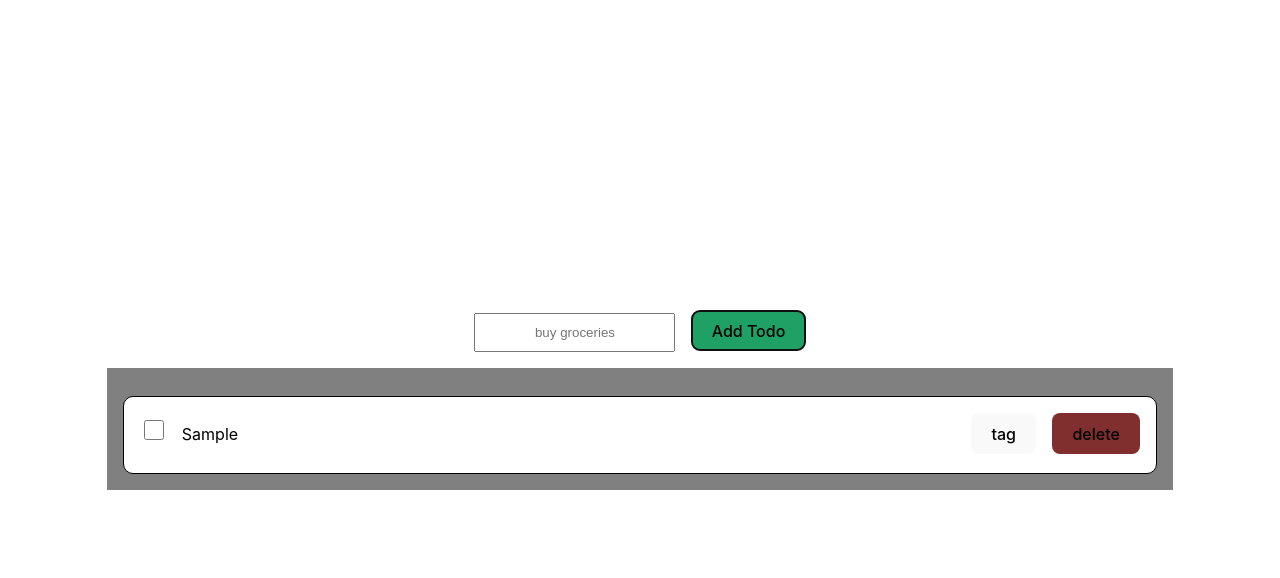
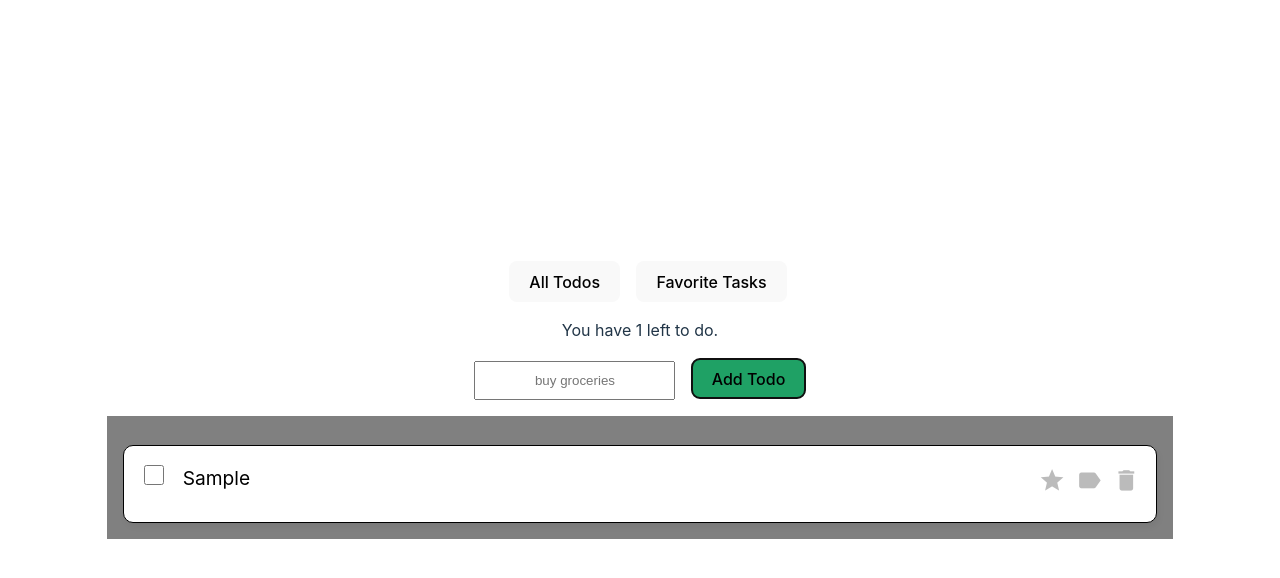
Before and after one commit to StephanRaab/vue-todo, a Vue app: page / in a window 1280 px wide. Both pictures are taken after typing "Sample" into the empty fields and a click on the button "Add Todo". Shown: the top 578 px of the page. Built offline with nearby package versions, Linux system fonts and the light colour scheme.

Commit message:
make favorite toggleable..not filtering accurately yet

```diff
--- a/src/components/BaseTodo.vue
+++ b/src/components/BaseTodo.vue
@@ -6,6 +6,8 @@ export default {
             todoInput: '',
             draggingIndex: null,
             tag: 'white',
+            totalTodos: 0,
+            filter: 'all'
         }
     },
     methods: {
@@ -20,16 +22,22 @@ export default {
                 return
             }
 
-            this.todos.push({ name: this.todoInput, completed: false, dueDate: null, tag: this.tag })
+            this.todos.push({
+                name: this.todoInput,
+                completed: false,
+                dueDate: "no due date",
+                tag: this.tag,
+                isFavorite: false
+            })
             this.todoInput = '' //reset input to empty
+            this.totalTodos = this.totalTodos + 1
         },
         deleteTodo(index) {
             this.todos.splice(index, 1) //the second argument here specifies how many elements to remove
+            this.totalTodos = this.totalTodos - 1
         },
         tagTodo(index) {
             this.todos[index].tag = 'purple'
-            console.log(this.todos[index])
-
         },
         startDrag(event, index) {
             this.draggingIndex = index
@@ -44,11 +52,24 @@ export default {
                 this.draggingIndex = null;
             }
         },
+        filterFavs() {
+            return this.todos.filter(t => t.isFavorite)
+        },
+        toggleFav(index) {
+            this.todos[index].isFavorite = !this.todos[index].isFavorite
+        }
     }
 }
 </script>
 
 <template>
+    <nav>
+        <button>All Todos</button>
+        <button @click="filterFavs">Favorite Tasks</button>
+    </nav>
+
+    <p>You have {{ totalTodos }} left to do.</p>
+
     <div>
         <input type="text" @keyup.enter="addTodo" placeholder="buy groceries" v-model="todoInput">
         <button class="green-btn" @click="addTodo">Add Todo</button>
@@ -67,23 +88,19 @@ export default {
     </div>
 
     <div v-if="todos.length" class="todo-container" @drop="onDrop(todoIndex)" @dragenter.prevent @dragover.prevent>
-        <div v-for="todo, todoIndex in todos"
-        :class="[
-                todo.tag + '-tag',
-                { todo }
-            ]"
-        draggable="true"
-        @dragstart="startDrag($event, todoIndex)"
-        :key="'todo' + todoIndex"
-        >
+        <div v-for="todo, todoIndex in todos" :class="[
+            todo.tag + '-tag',
+            { todo }
+        ]" draggable="true" @dragstart="startDrag($event, todoIndex)" :key="'todo' + todoIndex">
             <label :class="{ 'completed': todo.completed }">
                 <input type="checkbox" v-model="todo.completed">
                 {{ todo.name }}
             </label>
 
-            <div>
-                <button @click="tagTodo(todoIndex)" class="tag-btn">tag</button>
-                <button @click="deleteTodo(todoIndex)" class="delete-btn">delete</button>
+            <div class="icons">
+                <i class="material-icons" :class="{'fav': todo.isFavorite}" @click="toggleFav(todoIndex)">star</i>
+                <i class="material-icons" @click="tagTodo(todoIndex)">label</i>
+                <i class="material-icons" @click="deleteTodo(todoIndex)">delete</i>
             </div>
         </div>
     </div>
@@ -102,6 +119,7 @@ button {
 }
 
 label {
+    font-size: 1.2em;
     margin-bottom: .7em;
 }
 
@@ -133,17 +151,43 @@ input[type='checkbox'] {
     border-radius: 10px 10px 10px 10px;
     margin-top: .8em;
     display: flex;
-    align-items: baseline;
     width: 1000px;
+    border: solid black 1px;
+    color: black;
+    box-shadow: 2px 4px 6px rgba(0, 0, 0, 0.05);
+    display: flex;
     justify-content: space-between;
-    border: solid black 1px;
-    color: black
+    align-items: center;
 }
 
 .todo-container {
     margin-top: 1em;
     background-color: gray;
     padding: 1em;
+}
+
+.todo label,
+.todo .icons {
+    display: inline-block;
+}
+
+.todo .icons {
+    text-align: right;
+}
+
+.todo i {
+    font-size: 1.7em;
+    margin-left: 10px;
+    cursor: pointer;
+    color: #bbb;
+}
+
+.todo .fav {
+    color: orange;
+}
+
+.todo i.active {
+    color: #ff005d;
 }
 
 .white-tag {
```
